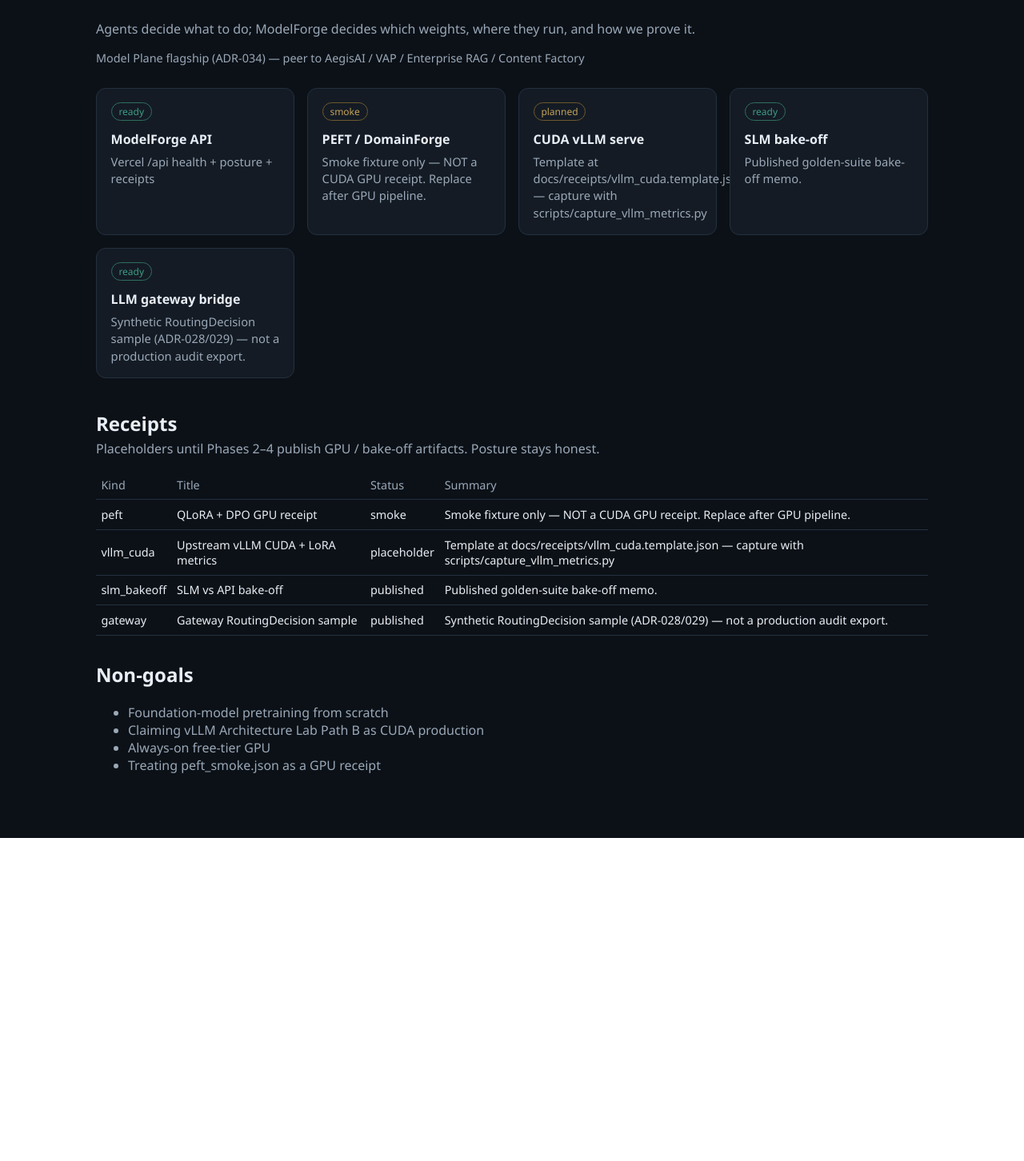
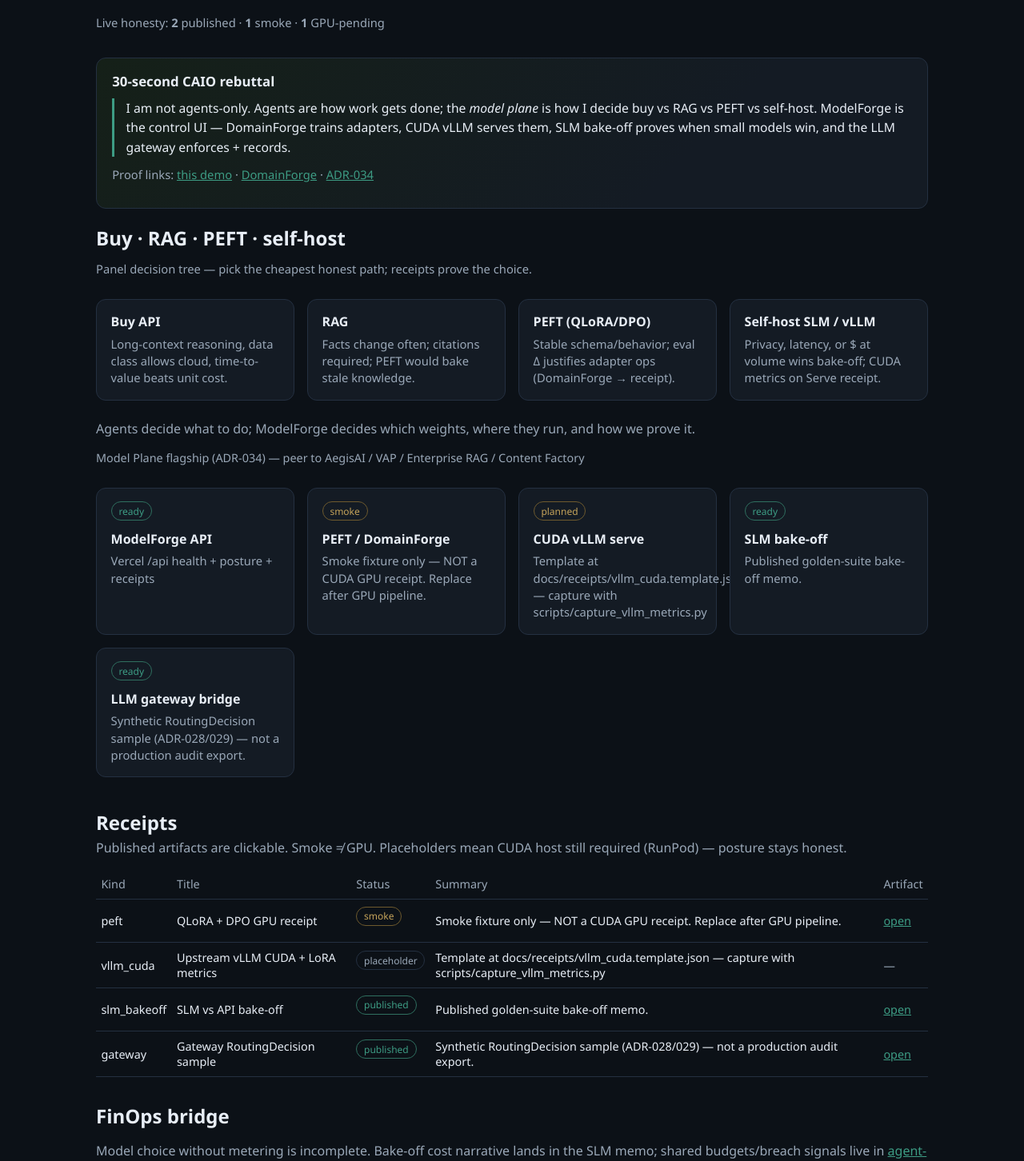
Before and after one commit to vpeetla-ai/modelforge-llmops, a Next.js app in the folder ui/: page / in a window 1280 px wide. Shown: the part 206-1658 px from the top of the page at 80% size. Before the commit the page ends 1254 px from the top, so only its background shows below. Built offline with nearby package versions, Linux system fonts and the light colour scheme; no server answers.

Commit message:
Harden ModelForge hire surface after E2E review.
Add panel rebuttal, buy/RAG/PEFT/self-host tree, receipt deep-links, FinOps bridge, quant note, and SLM cost narrative while keeping CUDA PEFT/vLLM as honest blockers.

```diff
--- a/ui/app/globals.css
+++ b/ui/app/globals.css
@@ -119,3 +119,45 @@
   color: var(--muted);
   font-weight: 500;
 }
+
+.hero-meta {
+  color: var(--muted);
+  font-size: 0.92rem;
+  margin-top: 0.75rem;
+}
+
+.panel-script {
+  margin-top: 2rem;
+  padding: 1.1rem 1.2rem;
+  border: 1px solid var(--line);
+  border-radius: 12px;
+  background: linear-gradient(135deg, #152018 0%, var(--panel) 70%);
+}
+
+.panel-script h2 {
+  margin: 0 0 0.6rem;
+  font-size: 1.05rem;
+}
+
+.panel-script blockquote {
+  margin: 0;
+  color: var(--text);
+  line-height: 1.55;
+  font-size: 0.98rem;
+  border-left: 3px solid var(--accent);
+  padding-left: 0.9rem;
+}
+
+section h2 {
+  margin-bottom: 0.35rem;
+}
+
+.pill.published {
+  color: var(--accent);
+  border-color: #2f6f5f;
+}
+
+.pill.placeholder {
+  color: var(--muted);
+  border-color: var(--line);
+}
--- a/ui/app/page.tsx
+++ b/ui/app/page.tsx
@@ -23,9 +23,36 @@
   title: string;
   status: string;
   summary: string;
+  path: string | null;
+  links: string[];
 };
 
 const API = process.env.NEXT_PUBLIC_API_URL || "";
+
+const DECISIONS = [
+  {
+    title: "Buy API",
+    when: "Long-context reasoning, data class allows cloud, time-to-value beats unit cost.",
+  },
+  {
+    title: "RAG",
+    when: "Facts change often; citations required; PEFT would bake stale knowledge.",
+  },
+  {
+    title: "PEFT (QLoRA/DPO)",
+    when: "Stable schema/behavior; eval Δ justifies adapter ops (DomainForge → receipt).",
+  },
+  {
+    title: "Self-host SLM / vLLM",
+    when: "Privacy, latency, or $ at volume wins bake-off; CUDA metrics on Serve receipt.",
+  },
+];
+
+function publicReceiptHref(path: string | null): string | null {
+  if (!path) return null;
+  const name = path.split("/").pop();
+  return name ? `/receipts/${name}` : null;
+}
 
 export default function HomePage() {
   const [posture, setPosture] = useState<Posture | null>(null);
@@ -45,6 +72,12 @@
       .catch((e) => setError(String(e)));
   }, []);
 
+  const published = receipts.filter((r) => r.status === "published").length;
+  const smoke = receipts.filter((r) => r.status === "smoke").length;
+  const pending = receipts.filter(
+    (r) => r.status === "placeholder" || r.status === "planned",
+  ).length;
+
   return (
     <main>
       <div className="hero">
@@ -55,6 +88,11 @@
           Agents decide what to do — ModelForge decides which weights, where they
           run, and how we prove it.
         </p>
+        <p className="hero-meta">
+          Live honesty:{" "}
+          <strong>{published}</strong> published · <strong>{smoke}</strong> smoke
+          · <strong>{pending}</strong> GPU-pending
+        </p>
       </div>
 
       {error ? (
@@ -63,6 +101,44 @@
           local UI-only, run `npm run dev` in ui/.
         </p>
       ) : null}
+
+      <section className="panel-script">
+        <h2>30-second CAIO rebuttal</h2>
+        <blockquote>
+          I am not agents-only. Agents are how work gets done; the{" "}
+          <em>model plane</em> is how I decide buy vs RAG vs PEFT vs self-host.
+          ModelForge is the control UI — DomainForge trains adapters, CUDA vLLM
+          serves them, SLM bake-off proves when small models win, and the LLM
+          gateway enforces + records.
+        </blockquote>
+        <p className="hero-meta">
+          Proof links:{" "}
+          <a href="https://modelforge-gamma.vercel.app">this demo</a> ·{" "}
+          <a href="https://github.com/vpeetla-ai/domainforge-rag-peft">
+            DomainForge
+          </a>{" "}
+          ·{" "}
+          <a href="https://github.com/vpeetla-ai/ai-architecture-portfolio/blob/main/adr/ADR-034-modelforge-model-plane.md">
+            ADR-034
+          </a>
+        </p>
+      </section>
+
+      <section>
+        <h2>Buy · RAG · PEFT · self-host</h2>
+        <p className="hero-meta">
+          Panel decision tree — pick the cheapest honest path; receipts prove the
+          choice.
+        </p>
+        <div className="grid">
+          {DECISIONS.map((d) => (
+            <div className="card" key={d.title}>
+              <h3>{d.title}</h3>
+              <p>{d.when}</p>
+            </div>
+          ))}
+        </div>
+      </section>
 
       {posture ? (
         <>
@@ -87,8 +163,8 @@
       <section style={{ marginTop: "2.5rem" }}>
         <h2 style={{ marginBottom: "0.25rem" }}>Receipts</h2>
         <p style={{ color: "var(--muted)", marginTop: 0 }}>
-          Placeholders until Phases 2–4 publish GPU / bake-off artifacts. Posture
-          stays honest.
+          Published artifacts are clickable. Smoke ≠ GPU. Placeholders mean CUDA
+          host still required (RunPod) — posture stays honest.
         </p>
         <table>
           <thead>
@@ -97,19 +173,44 @@
               <th>Title</th>
               <th>Status</th>
               <th>Summary</th>
+              <th>Artifact</th>
             </tr>
           </thead>
           <tbody>
-            {receipts.map((r) => (
-              <tr key={r.id}>
-                <td>{r.kind}</td>
-                <td>{r.title}</td>
-                <td>{r.status}</td>
-                <td>{r.summary}</td>
-              </tr>
-            ))}
+            {receipts.map((r) => {
+              const href = publicReceiptHref(r.path);
+              return (
+                <tr key={r.id}>
+                  <td>{r.kind}</td>
+                  <td>{r.title}</td>
+                  <td>
+                    <span className={`pill ${r.status}`}>{r.status}</span>
+                  </td>
+                  <td>{r.summary}</td>
+                  <td>
+                    {href ? (
+                      <a href={href} target="_blank" rel="noreferrer">
+                        open
+                      </a>
+                    ) : (
+                      <span style={{ color: "var(--muted)" }}>—</span>
+                    )}
+                  </td>
+                </tr>
+              );
+            })}
           </tbody>
         </table>
+      </section>
+
+      <section style={{ marginTop: "2rem" }}>
+        <h2>FinOps bridge</h2>
+        <p style={{ color: "var(--muted)" }}>
+          Model choice without metering is incomplete. Bake-off cost narrative
+          lands in the SLM memo; shared budgets/breach signals live in{" "}
+          <a href="https://github.com/vpeetla-ai/agent-finops">agent-finops</a>{" "}
+          (ADR-028/029 gateway records tokens for attribution).
+        </p>
       </section>
 
       {posture ? (
--- a/ui/lib/receipts.ts
+++ b/ui/lib/receipts.ts
@@ -10,6 +10,13 @@
   path: string | null;
   links: string[];
 };
+
+/** Public URL under ui/public/receipts for gallery deep-links. */
+export function receiptPublicHref(path: string | null): string | null {
+  if (!path) return null;
+  const name = path.split("/").pop();
+  return name ? `/receipts/${name}` : null;
+}
 
 const RECEIPTS_DIR = path.join(process.cwd(), "..", "docs", "receipts");
 const PUBLIC_RECEIPTS = path.join(process.cwd(), "public", "receipts");
```
Also changed, not shown: ui/public/receipts/slm_bakeoff.md (+11 -0 lines), 3 other files (tests, documents, lock files or other folders).
